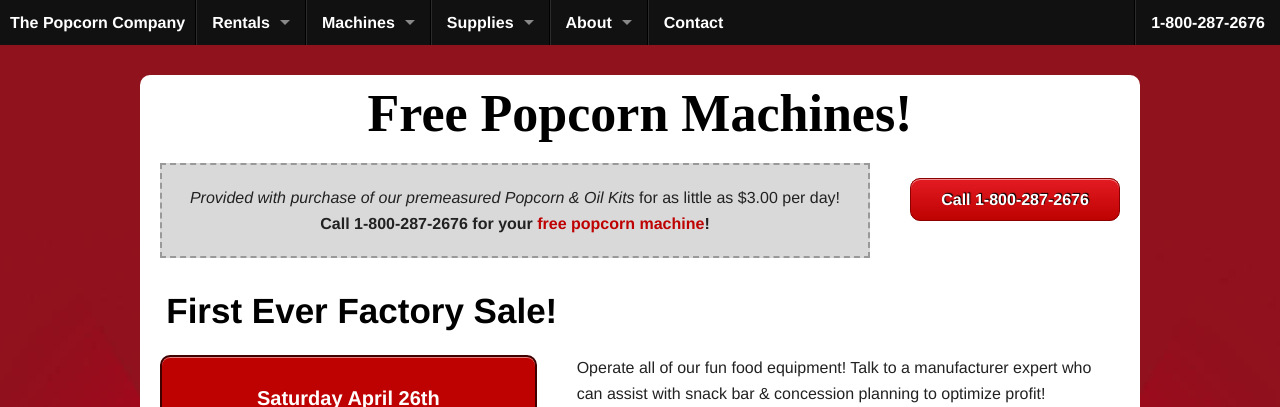
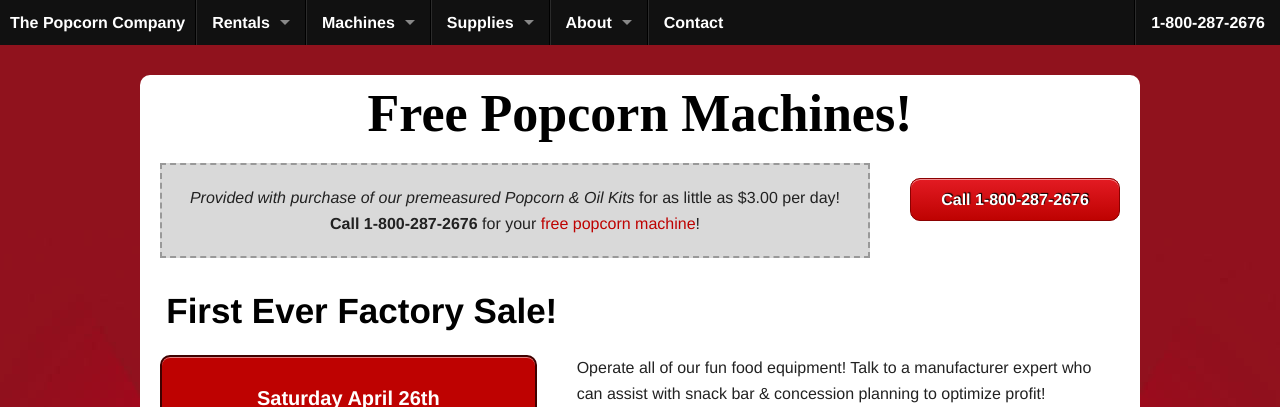
Before and after one commit to popcorncompanyllc/ishmaelsanchez.github.io, a Jekyll site: the page built from index.html, in a window 1280 px wide. Shown: the top 407 px of the page. Built offline with Jekyll 4.4.1, drawn with Linux system fonts in a browser that asks for light colours; some web fonts are replaced; Markdown is read by kramdown in place of the engine named in the settings; the list of posts is cut into pages by our own code.

Commit message:
Update strong tag

```diff
--- a/index.html
+++ b/index.html
@@ -7,7 +7,7 @@ description: Free Popcorn Machines provided with purchase of our premeasured pop
 <div class="row radius-top">
   <h1 class="home-header text-center">Free Popcorn Machines!</h1>
   <div class="large-9 small-12 columns">
-    <p class="panel text-center"><em>Provided with purchase of our premeasured Popcorn & Oil Kits</em> for as little as $3.00 per day! <strong>Call 1-800-287-2676 for your <a href="/rentals/popcorn-machines/">free popcorn machine</a>!</strong></p>
+    <p class="panel text-center"><em>Provided with purchase of our premeasured Popcorn & Oil Kits</em> for as little as $3.00 per day! <strong>Call 1-800-287-2676</strong> for your <a href="/rentals/popcorn-machines/">free popcorn machine</a>!</p>
   </div>
   <div class="large-3 small-12 columns">
     <a class="button radius call-to-action" href="/contact">Call 1-800-287-2676</a>
```
